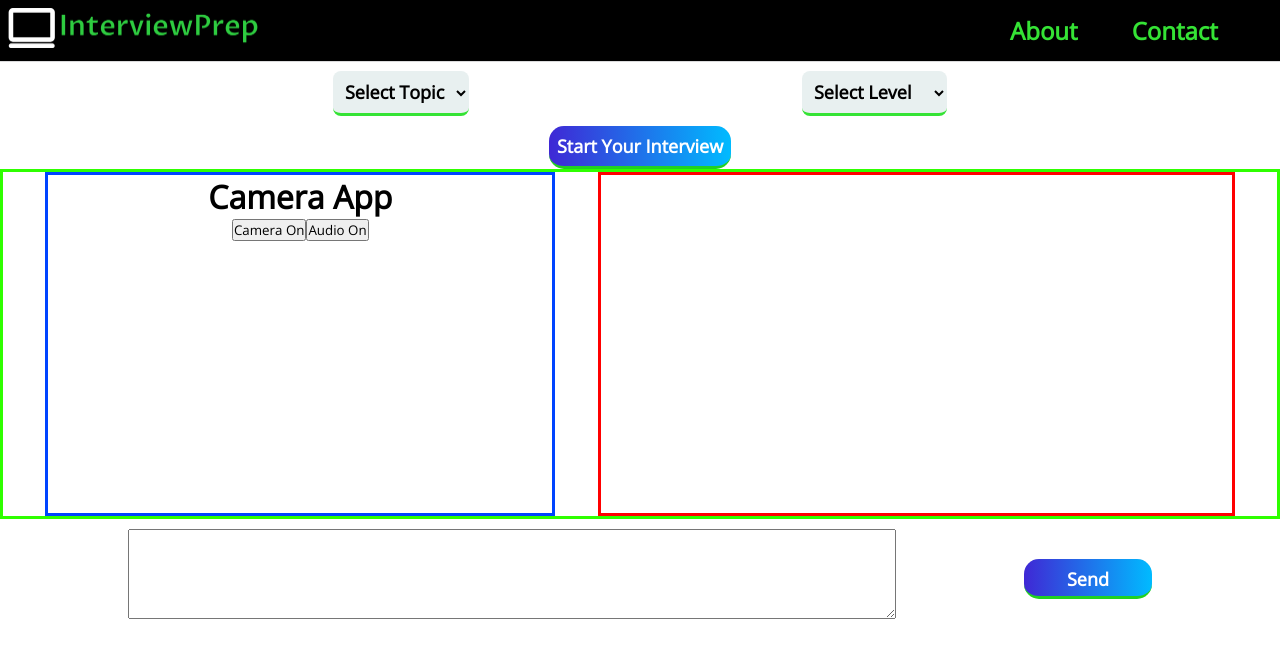
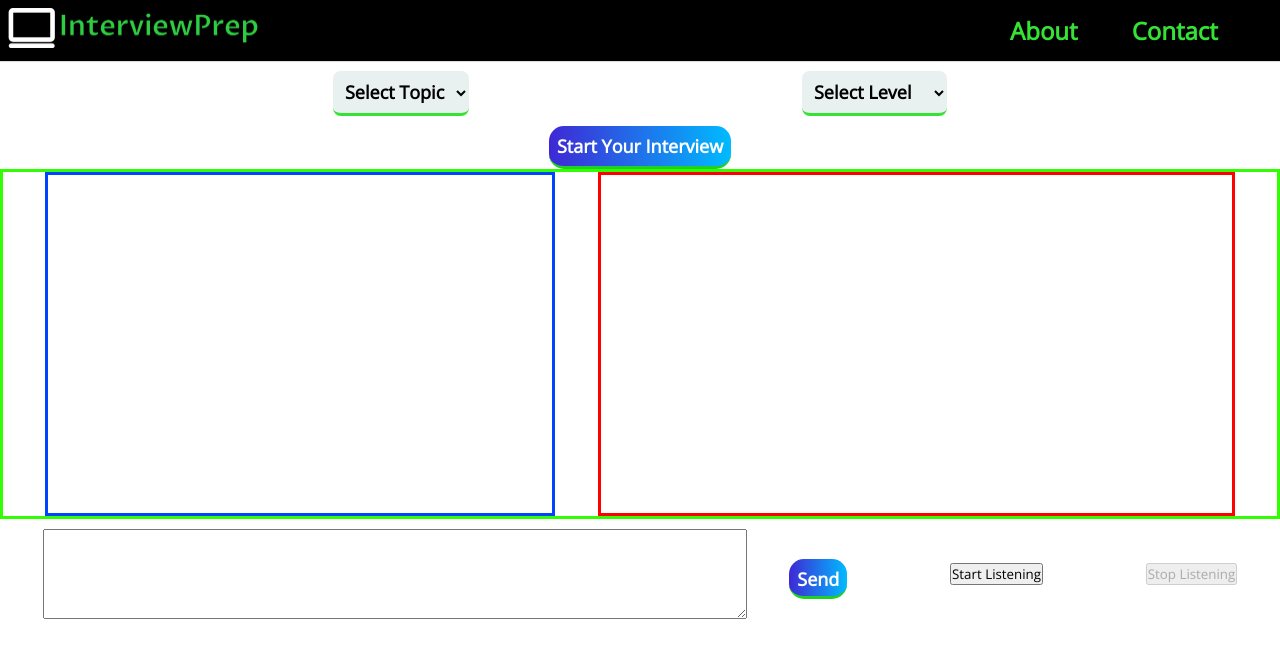
Before and after one commit to venkat88676/InterviewIQ, a React (Create React App) app in the folder frontend/: page / in a window 1280 px wide. Shown: the top 658 px of the page. Built offline with nearby package versions, Linux system fonts and the light colour scheme; no server answers.

Commit message:
getquestion routes added

```diff
--- a/frontend/src/App.css
+++ b/frontend/src/App.css
@@ -81,16 +81,25 @@
 }
 #inputCont{
     margin-top: 10px;
+    /* border: solid red; */
     display: flex;
     justify-content: space-evenly;
     align-items: center;
 }
 #input{
-    width: 60%;
+    width: 55%;
     height: 90px;
 }
+#buttons{
+    display: flex;
+    justify-content: space-between;
+    align-items: center;
+    /* border:solid red; */
+    height: 40px;
+    width: 35%;
+}
 #sendBtn{
-    width: 10%;
+    /* width: 10%; */
     height: 40px;
 
 }
--- a/frontend/src/App.jsx
+++ b/frontend/src/App.jsx
@@ -1,13 +1,26 @@
-
+import { useState } from 'react';
 import './App.css';
 import CameraApp from './Camera';
 
 import Navbar from './Navbar';
+import VoiceToText from './VoiceToText';
 
 
 function App() {
+  const [topic, setTopic] = useState("node")
+  const [level, setLevel] = useState("beginner")
+
   function getQuestion(){
-    fetch("http://localhost:8800/getQuestion")
+
+    let payload={level,topic}
+    console.log(payload)
+    fetch("http://localhost:8800/main/getQuestion",{
+      method:"POST",
+      headers:{
+        "content-type":"application/json"
+      },
+      body:JSON.stringify(payload)
+    })
     .then((res)=>{
         return res.json();
     })
@@ -29,20 +42,21 @@ function App() {
 
     })
   }
+
   return (
     <>
     <Navbar></Navbar>
     <div id='mainBody'>
 
-      <div id='selectCont'>
-      <select  id="">
+      <div id='selectCont' >
+      <select  id="topic" onChange={(e)=>setTopic(e.target.value)}>
         <option value="">Select Topic</option>
         <option value="react">React</option>
         <option value="node">Node</option>
         <option value="java">Java</option>
         <option value="javascript">JavaScript</option>
       </select>
-      <select  id="">
+      <select  id="level" onChange={(e)=>setLevel(e.target.value)}>
         <option value="">Select Level</option>
         <option value="beginner">Beginner</option>
         <option value="intermediate">Intermediate</option>
@@ -51,22 +65,23 @@ function App() {
       </div>
 
       <div id='start'>
-        <button id='startBtn'>Start Your Interview</button>
+        <button id='startBtn' onClick={getQuestion}>Start Your Interview</button>
       </div>
 
       <div id='interviewCont'>
         <div id='cameraCont'>
-          <CameraApp></CameraApp>
+          {/* <CameraApp></CameraApp> */}
         </div>
         <div id='questionScreen'>
 
         </div>
       </div>
 
-      <div id='inputCont'>
-        <textarea  id="input"  ></textarea>
-        <button id='sendBtn'>Send</button>
+      <div >
+
+         <VoiceToText></VoiceToText>
       </div>
+
 
 
     </div>
--- a/frontend/src/Camera.jsx
+++ b/frontend/src/Camera.jsx
@@ -1,22 +1,15 @@
-import React, { Component } from 'react';
+import React, { useState, useEffect, useRef } from "react";
 
-class CameraApp extends Component {
-  constructor(props) {
-    super(props);
-    this.videoRef = React.createRef();
-    this.state = {
-      cameraOn: false,
-      audioOn: false,
-    };
-  }
+function CameraApp() {
+  const [cameraOn, setCameraOn] = useState(false);
+  const [audioOn, setAudioOn] = useState(false);
+  const videoRef = useRef(null);
 
-  componentDidMount() {
-    this.initializeCamera();
-  }
+  useEffect(() => {
+    initializeCamera();
+  }, [cameraOn, audioOn]);
 
-  initializeCamera() {
-    const { cameraOn, audioOn } = this.state;
-
+  const initializeCamera = () => {
     const constraints = {
       video: cameraOn,
       audio: audioOn,
@@ -25,51 +18,35 @@ class CameraApp extends Component {
     navigator.mediaDevices
       .getUserMedia(constraints)
       .then((stream) => {
-        this.videoRef.current.srcObject = stream;
+        videoRef.current.srcObject = stream;
       })
       .catch((error) => {
-        console.error('Error accessing the camera:', error);
+        console.error("Error accessing the camera:", error);
       });
-  }
-
-  toggleCamera = () => {
-    this.setState(
-      (prevState) => ({ cameraOn: !prevState.cameraOn }),
-      () => {
-        // Reinitialize the camera with updated settings
-        this.initializeCamera();
-      }
-    );
   };
 
-  toggleAudio = () => {
-    this.setState(
-      (prevState) => ({ audioOn: !prevState.audioOn }),
-      () => {
-        // Reinitialize the camera with updated settings
-        this.initializeCamera();
-      }
-    );
+  const toggleCamera = () => {
+    setCameraOn((prevCameraOn) => !prevCameraOn);
   };
 
-  render() {
-    const { cameraOn, audioOn } = this.state;
+  const toggleAudio = () => {
+    setAudioOn((prevAudioOn) => !prevAudioOn);
+  };
 
   return (
     <div>
       <h1>Camera App</h1>
       <div>
-          <button onClick={this.toggleCamera}>
-            {cameraOn ? 'Camera Off' : 'Camera On'}
+        <button onClick={toggleCamera}>
+          {cameraOn ? "Camera Off" : "Camera On"}
         </button>
-          <button onClick={this.toggleAudio}>
-            {audioOn ? 'Audio Off' : 'Audio On'}
+        <button onClick={toggleAudio}>
+          {audioOn ? "Audio Off" : "Audio On"}
         </button>
       </div>
-        <video ref={this.videoRef} autoPlay playsInline />
+      <video ref={videoRef} autoPlay playsInline />
     </div>
   );
 }
-}
 
 export default CameraApp;
--- /dev/null
+++ b/frontend/src/VoiceToText.jsx
@@ -0,0 +1,60 @@
+import React, { useState, useEffect } from "react";
+
+function VoiceToText() {
+  const [transcription, setTranscription] = useState("");
+  const [listening, setListening] = useState(false);
+
+  const recognition = new window.webkitSpeechRecognition();
+
+  useEffect(() => {
+    recognition.continuous = true;
+    recognition.interimResults = true;
+
+    recognition.onstart = () => {
+      setListening(true);
+    };
+
+    recognition.onresult = (event) => {
+      const lastResultIndex = event.results.length - 1;
+      const transcript = event.results[lastResultIndex][0].transcript;
+      setTranscription(transcript);
+    };
+
+    recognition.onend = () => {
+      setListening(false);
+    };
+  }, []);
+
+  const startListening = () => {
+    recognition.start();
+    setListening(true);
+  };
+
+  const stopListening = () => {
+    recognition.stop();
+    setListening(false);
+  };
+
+  return (
+    <div id="inputCont">
+
+        <textarea
+          value={transcription}
+          id="input"
+          onChange={(e) => setTranscription(e.target.value)}
+        />
+
+      <div id="buttons">
+        <button id="sendBtn">Send</button>
+        <button onClick={startListening} disabled={listening}>
+          {listening ? "Listening..." : "Start Listening"}
+        </button>
+        <button onClick={stopListening} disabled={!listening}>
+          Stop Listening
+        </button>
+      </div>
+    </div>
+  );
+}
+
+export default VoiceToText;
```
Also changed, not shown: 2 other files (tests, documents, lock files or other folders). Lines whose indentation alone changed are shown as unchanged.
